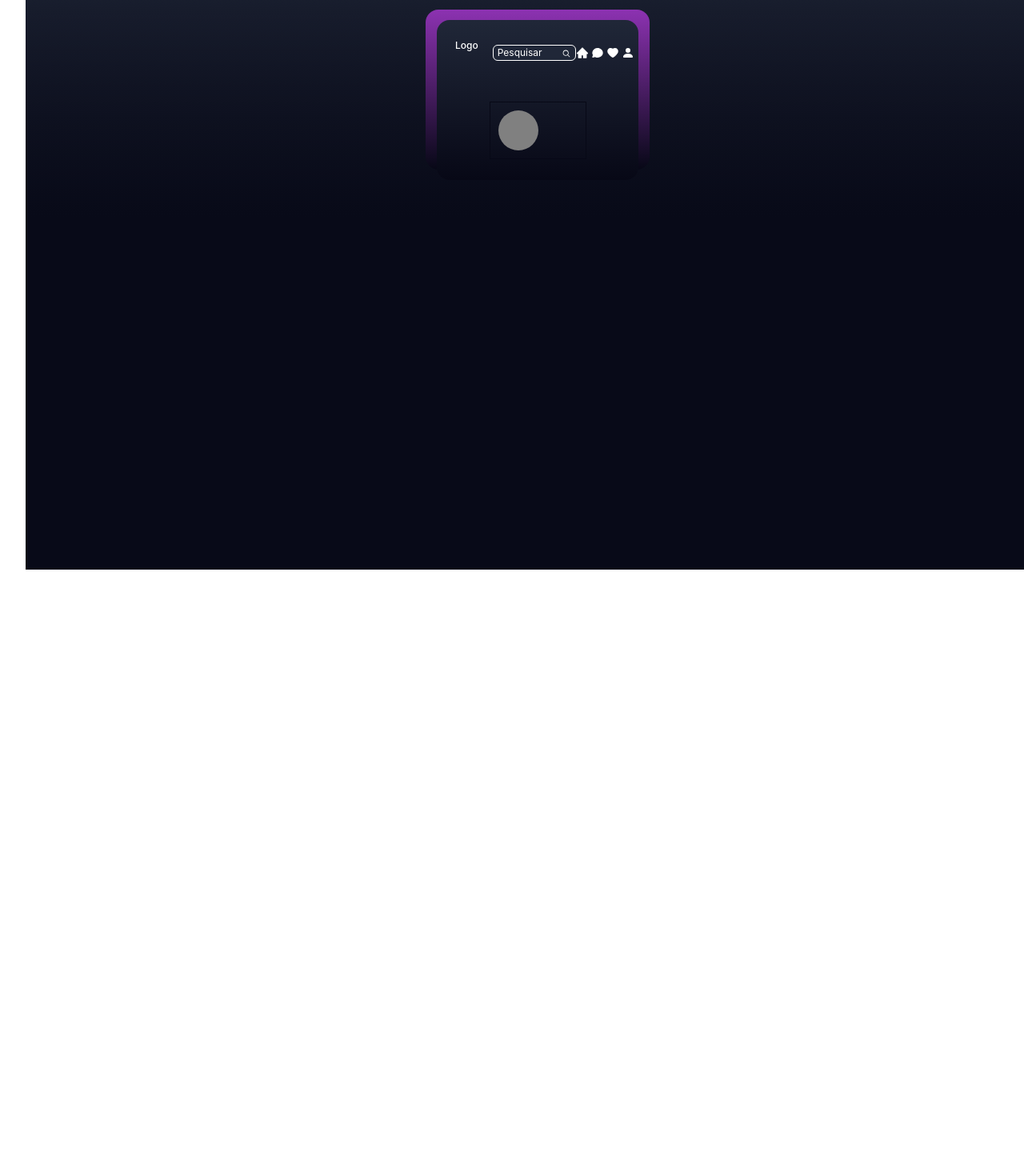
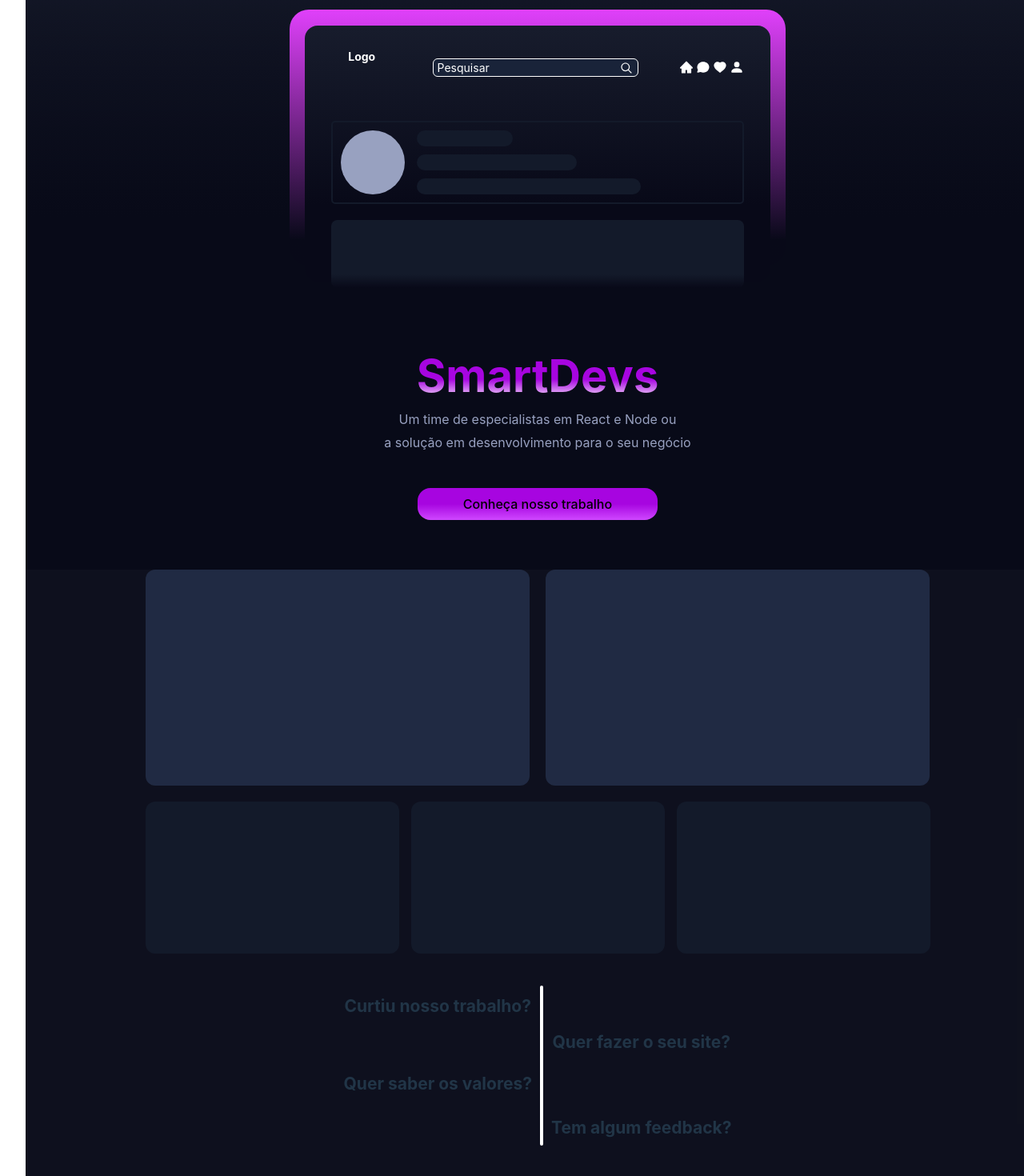
Before and after one commit to SmartDevs-nwgs/potfolio-smartdevs, a React (Vite) app: page / in a window 1280 px wide. Shown: the part 120-1590 px from the top of the page at 80% size. Before the commit the page ends 864 px from the top, so only its background shows below. Built offline with nearby package versions, Linux system fonts and the light colour scheme.

Commit message:
add: workSection component and style container

```diff
--- a/src/App.jsx
+++ b/src/App.jsx
@@ -1,6 +1,7 @@
 import './App.css'
 import NavBar from './components/NavBar'
 import Container from './components/Container'
+import WorkSection from './components/WorkSection'
 import { GlobalStyle } from './global/global'
 
 function App() {
@@ -9,6 +10,7 @@
       <GlobalStyle />
       <NavBar />
       <Container />
+      <WorkSection />
     </>
   )
 }
--- a/src/components/Container/style.jsx
+++ b/src/components/Container/style.jsx
@@ -4,7 +4,7 @@
   z-index: 0;
   width: 100vw;
   height: 100vh;
-  background: linear-gradient(180deg, #202738 0%, #070816 100%);
+  background: linear-gradient(180deg, #202738 -60%, #070816 100%);
 
   .background {
     width: 100%;
--- a/src/components/Main/index.jsx
+++ b/src/components/Main/index.jsx
@@ -1,37 +1,42 @@
 import { StyledMain } from './style'
 import { RxMagnifyingGlass } from 'react-icons/rx'
-import { AiFillHome } from 'react-icons/ai'
-import { AiFillHeart } from 'react-icons/ai'
+import { AiFillHome, AiFillHeart } from 'react-icons/ai'
 import { TbMessageCircle2Filled } from 'react-icons/tb'
-import { BsFillPersonFill } from 'react-icons/bs'
+import { BsFillPersonFill, BsArrowDownCircle } from 'react-icons/bs'
 
 const Main = () => {
   return (
     <StyledMain>
-      <div className="container">
-        <div className="content">
-          <div className="header">
-            <a href="" className="logo">
-              Logo
-            </a>
-            <div className="search">
+      <div className='container'>
+        <div className='content'>
+          <div className='header'>
+            <h1 className='logo'>Logo</h1>
+            <div className='search'>
               <p>Pesquisar</p>
-              <RxMagnifyingGlass className="lupa" />
+              <RxMagnifyingGlass className='lupa' />
             </div>
-            <div className="icons">
+            <div className='icons'>
               <AiFillHome />
               <TbMessageCircle2Filled />
               <AiFillHeart />
-              <BsFillPersonFill />
+              <BsFillPersonFill className='user-icon' />
             </div>
           </div>
-          <div className="user-information">
-            <div className="circle"></div>
-            <div className="info">
-              <div className="info1"></div>
-              <div className="info2"></div>
-              <div className="info3"></div>
+          <div className='user-information'>
+            <div className='circle'></div>
+            <div className='info'>
+              <div className='info1'></div>
+              <div className='info2'></div>
+              <div className='info3'></div>
             </div>
+          </div>
+          <section className='post'></section>
+          <div className='team-smartdev'>
+            <h1>SmartDevs</h1>
+            <p>Um time de especialistas em React e Node ou</p>
+            <p>a solução em desenvolvimento para o seu negócio</p>
+
+            <button>Conheça nosso trabalho</button>
           </div>
         </div>
       </div>
--- a/src/components/Main/style.jsx
+++ b/src/components/Main/style.jsx
@@ -1,23 +1,23 @@
 import styled from 'styled-components'
 
 export const StyledMain = styled.div`
-  background: linear-gradient(180deg, var(--purple2) -50%, #070816 100%);
+  background: linear-gradient(180deg, var(--purple2) 0%, #080918e9 90%);
   position: relative;
   top: 100px;
-  width: 280px;
-  max-height: 200px;
+  width: 80%;
+  height: 230px;
   display: flex;
   align-items: center;
   justify-content: center;
-  border-radius: 16px;
+  border-radius: 24px;
 
   .container {
     position: relative;
-    top: 13px;
+    top: 11px;
     border-radius: 16px;
-    width: 90%;
+    width: 91%;
     height: 100%;
-    background: linear-gradient(180deg, #202738 0%, #070816 100%);
+    background: linear-gradient(180deg, #202738 -40%, #080918 70%);
   }
   .content {
     display: flex;
@@ -30,15 +30,16 @@
     display: flex;
     justify-content: space-between;
     align-items: center;
-    width: 100%;
-    margin-top: 5px;
+    width: 90%;
+    margin-top: 10px;
   }
   .logo {
     color: white;
+    user-select: none;
     font-size: 12px;
   }
   .search {
-    background-color: #202738;
+    background-color: #192339;
     display: flex;
     align-items: center;
     justify-content: space-between;
@@ -49,6 +50,9 @@
     color: white;
     font-size: 12px;
     width: 50%;
+    p {
+      user-select: none;
+    }
     .lupa {
       margin-top: 2px;
       margin-left: 2px;
@@ -60,10 +64,16 @@
     justify-content: center;
     gap: 3px;
   }
+  .user-icon {
+    display: none;
+  }
   .user-information {
-    width: 50%;
+    user-select: none;
+    width: 90%;
+    border-radius: 5px;
+    display: flex;
 
-    border: 1px solid #070816;
+    border: 1px solid var(--border);
     margin-top: 25px;
     padding: 10px;
 
@@ -71,7 +81,167 @@
       height: 50px;
       width: 50px;
       border-radius: 100%;
-      background-color: gray;
+      background-color: var(--grey3);
+    }
+    .info {
+      display: flex;
+      flex-direction: column;
+      justify-content: flex-start;
+      gap: 7px;
+      margin-left: 15px;
+    }
+    .info1 {
+      border-radius: 16px;
+      width: 50px;
+      height: 10px;
+      background-color: var(--border);
+    }
+    .info2 {
+      border-radius: 16px;
+      width: 80px;
+      height: 10px;
+      background-color: var(--border);
+    }
+    .info3 {
+      border-radius: 16px;
+      width: 110px;
+      height: 10px;
+      background-color: var(--border);
+    }
+  }
+  .post {
+    user-select: none;
+    margin-top: 10px;
+    width: 90%;
+    height: 60px;
+    background: linear-gradient(180deg, var(--border) 80%, #080918 100%);
+    border-radius: 8px;
+  }
+  .team-smartdev {
+    display: flex;
+    text-align: center;
+    align-items: center;
+    flex-direction: column;
+    gap: 5px;
+    user-select: none;
+    margin-top: 40px;
+
+    h1 {
+      opacity: 1;
+      background: -webkit-linear-gradient(var(--purple1) 55%, #ffff 100%);
+      -webkit-background-clip: text;
+      -webkit-text-fill-color: transparent;
+      font-size: 36px;
+      margin-bottom: 5px;
+    }
+    p {
+      color: var(--grey3);
+      font-size: 10px;
+    }
+    button {
+      border-style: none;
+      background: linear-gradient(180deg, var(--purple1) 50%, var(--pink) 100%);
+      width: 200px;
+      height: 40px;
+      margin-top: 15px;
+      border-radius: 16px;
+    }
+    button:hover {
+      background: var(--grey1);
+      color: var(--purple1);
+    }
+  }
+  @media (min-width: 450px) {
+    width: 70%;
+
+    .container {
+      width: 93%;
+    }
+    .team-smartdev {
+      margin-top: 40px;
+    }
+  }
+  @media (min-width: 700px) {
+    width: 620px;
+    height: 320px;
+
+    .user-icon {
+      display: block;
+    }
+    .logo {
+      font-size: 14px;
+    }
+    .search {
+      font-size: 14px;
+      .lupa {
+        width: 18px;
+        height: 18px;
+      }
+    }
+    .icons svg {
+      width: 18px;
+      height: 18px;
+    }
+    .container {
+      top: 20px;
+      width: 94%;
+    }
+    .user-information {
+      border: 2px solid var(--border);
+
+      .circle {
+        height: 80px;
+        width: 80px;
+      }
+      .info {
+        gap: 10px;
+      }
+      .info1 {
+        width: 120px;
+        height: 20px;
+      }
+      .info2 {
+        width: 200px;
+        height: 20px;
+      }
+      .info3 {
+        width: 280px;
+        height: 20px;
+      }
+    }
+    .post {
+      height: 85px;
+      margin-top: 20px;
+    }
+    .team-smartdev {
+      h1 {
+        font-size: 48px;
+      }
+      p {
+        font-size: 14px;
+      }
+      button {
+        margin-top: 20px;
+        width: 300px;
+        font-size: 14px;
+      }
+    }
+  }
+  @media (min-width: 900px) {
+    .team-smartdev {
+      margin-top: 80px;
+
+      h1 {
+        font-size: 56px;
+      }
+      p {
+        font-size: 16px;
+      }
+      button {
+        margin-top: 40px;
+        width: 300px;
+        font-size: 16px;
+      }
     }
   }
 `
--- /dev/null
+++ b/src/components/WorkSection/index.jsx
@@ -0,0 +1,35 @@
+import { StyleWorkSection } from './style'
+const WorkSection = () => {
+  return (
+    <StyleWorkSection>
+      <div className='projects'>
+        <div className='principal-projects'>
+          <div>
+            <a href=''></a>
+          </div>
+          <div></div>
+        </div>
+        <div className='another-projects'>
+          <div></div>
+          <div></div>
+          <div></div>
+        </div>
+      </div>
+      <div className='contact-us-work'>
+        <div className='comment1'>
+          <h2>Curtiu nosso trabalho?</h2>
+          <h2>Quer saber os valores?</h2>
+        </div>
+        <div className='bar'></div>
+        <div className='comment2'>
+          <h2>Quer fazer o seu site?</h2>
+          <h2>Tem algum feedback?</h2>
+        </div>
+      </div>
+      <div className='div-button'>
+        <button>Fale conosco</button>
+      </div>
+    </StyleWorkSection>
+  )
+}
+export default WorkSection
--- /dev/null
+++ b/src/components/WorkSection/style.jsx
@@ -0,0 +1,199 @@
+import styled from 'styled-components'
+
+export const StyleWorkSection = styled.section`
+  background: var(--background2);
+  width: 100vw;
+  height: 100vh;
+  .projects {
+    width: 100%;
+    height: 300px;
+    display: flex;
+    flex-wrap: wrap;
+
+    .principal-projects {
+      display: flex;
+      width: 100%;
+      justify-content: center;
+      align-items: flex-end;
+      margin-bottom: 10px;
+      gap: 15px;
+      div {
+        border-radius: 12px;
+        width: 46%;
+        height: 110px;
+        background-color: var(--border2);
+      }
+    }
+    .another-projects {
+      display: flex;
+      width: 100%;
+      justify-content: center;
+
+      gap: 10px;
+      div {
+        border-radius: 12px;
+        width: 30%;
+        height: 80px;
+        background-color: var(--border);
+      }
+    }
+  }
+  .contact-us-work {
+    margin-top: 40px;
+    display: flex;
+    justify-content: center;
+    gap: 10px;
+
+    .bar {
+      border-radius: 2px;
+      width: 4px;
+      height: 150px;
+      background-color: white;
+    }
+    .comment1 {
+      padding-top: 10px;
+      font-size: 10px;
+      display: flex;
+      flex-direction: column;
+      gap: 45px;
+    }
+    .comment2 {
+      padding-top: 40px;
+      font-size: 10px;
+      display: flex;
+      flex-direction: column;
+      gap: 55px;
+    }
+  }
+  .div-button {
+    margin-top: 30px;
+    display: flex;
+    justify-content: center;
+
+    button {
+      background: linear-gradient(180deg, var(--purple1) 50%, var(--pink) 100%);
+      border-radius: 18px;
+      width: 200px;
+      height: 40px;
+    }
+    button:hover {
+      background: var(--grey1);
+      color: var(--purple1);
+    }
+  }
+  @media (min-width: 450px) {
+    .projects {
+      height: auto;
+      .principal-projects {
+        gap: 15px;
+        div {
+          width: 210px;
+          height: 110px;
+        }
+      }
+      .another-projects {
+        gap: 10px;
+        div {
+          width: 138px;
+          height: 80px;
+        }
+      }
+    }
+    .contact-us-work {
+    }
+  }
+  @media (min-width: 700px) {
+    .projects {
+      padding-top: 0px;
+      .principal-projects {
+        gap: 16px;
+        div {
+          width: 280px;
+          height: 150px;
+        }
+      }
+      .another-projects {
+        gap: 12px;
+        div {
+          width: 185px;
+          height: 120px;
+        }
+      }
+    }
+    .contact-us-work {
+    }
+  }
+  @media (min-width: 900px) {
+    .projects {
+      height: auto;
+      gap: 10px;
+      .principal-projects {
+        gap: 20px;
+        div {
+          width: 350px;
+          height: 200px;
+        }
+      }
+      .another-projects {
+        gap: 15px;
+        div {
+          width: 231px;
+          height: 150px;
+        }
+      }
+    }
+    .contact-us-work {
+      .bar {
+        height: 200px;
+      }
+      .comment1 {
+        padding-top: 10px;
+        font-size: 12px;
+        gap: 65px;
+      }
+      .comment2 {
+        padding-top: 55px;
+        font-size: 12px;
+        gap: 75px;
+      }
+    }
+    .div-button {
+      margin-top: 40px;
+
+      button {
+        border-radius: 18px;
+        width: 250px;
+        height: 40px;
+        font-size: 16px;
+      }
+    }
+  }
+  @media (min-width: 1200px) {
+    .projects {
+      .principal-projects {
+        div {
+          width: 480px;
+          height: 270px;
+        }
+      }
+      .another-projects {
+        gap: 15px;
+        div {
+          width: 317px;
+          height: 190px;
+        }
+      }
+    }
+    .contact-us-work {
+      .comment1 {
+        font-size: 14px;
+      }
+      .comment2 {
+        font-size: 14px;
+      }
+    }
+    .div-button button {
+      font-size: 18px;
+    }
+  }
+`
--- a/src/global/global.jsx
+++ b/src/global/global.jsx
@@ -4,15 +4,29 @@
 
 :root{
 --purple1: #A705E0;
---purple2: #CF47FF;
+--purple2: #e040fb;
 
+--pink: #CF47FF;
 
+--grey: #eeeeee;
+--grey1: #e0e0e0;
+--grey2: #bdbdbd;
+--grey3: #98A1C0;
+--grey4: #757575;
+--grey5: #424242;
+
+--border: #131a2a;
+--border2: #202a43;
+
+--background1: #080918;
+--background2: #070917f7;
 }
 
 *{
     margin:0;
     padding:0;
     box-sizing: border-box;
+    user-select: none;
 }
 
 
```
Also changed, not shown: src/index.css (+0 -8 lines).
